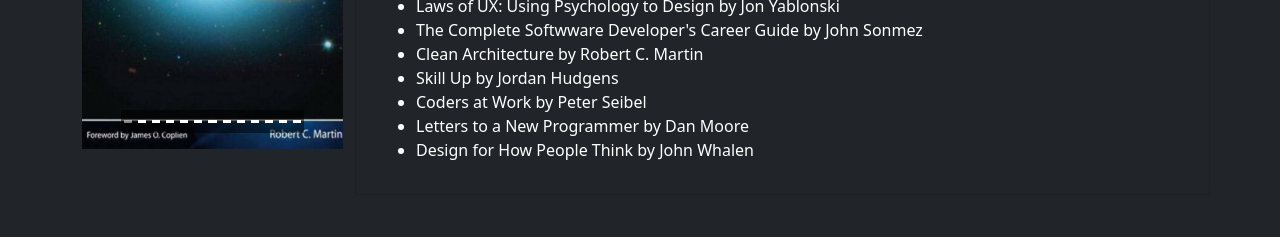
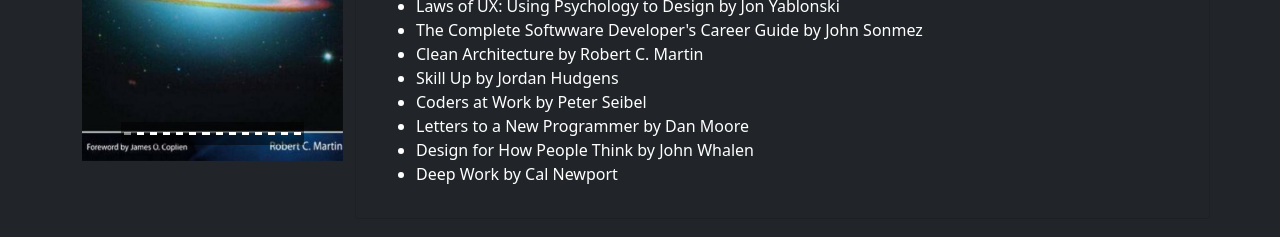
Before and after one commit to jonathanlangdon/jonathanlangdon.github.io, a plain HTML site: page training/index.html in a window 1280 px wide. Shown: the part 7420-7657 px from the top of the page. Drawn offline with nearby package versions, Linux system fonts and the light colour scheme; no server answers.

Commit message:
deep work complete

```diff
--- a/training/index.html
+++ b/training/index.html
@@ -1000,6 +1000,13 @@
                   class="active darker-button-shadow"
                   aria-label="Slide 13"
                 ></button>
+                <button
+                  type="button"
+                  data-bs-target="#bookSlider"
+                  data-bs-slide-to="13"
+                  class="active darker-button-shadow"
+                  aria-label="Slide 14"
+                ></button>
               </div>
               <div class="carousel-inner">
                 <div class="carousel-item active" data-bs-interval="3000">
@@ -1100,6 +1107,13 @@
                     alt="design for how people think"
                   />
                 </div>
+                <div class="carousel-item" data-bs-interval="3000">
+                  <img
+                    src="../images/deepWork.jpg"
+                    class="d-block w-100"
+                    alt="Deep Work"
+                  />
+                </div>
               </div>
               <a
                 class="carousel-control-prev"
@@ -1169,6 +1183,7 @@
                 <li>Coders at Work by Peter Seibel</li>
                 <li>Letters to a New Programmer by Dan Moore</li>
                 <li>Design for How People Think by John Whalen</li>
+                <li>Deep Work by Cal Newport</li>
               </ul>
             </div>
           </div>
```
Also changed, not shown: images/deepWork.jpg (added), 3 other files.
